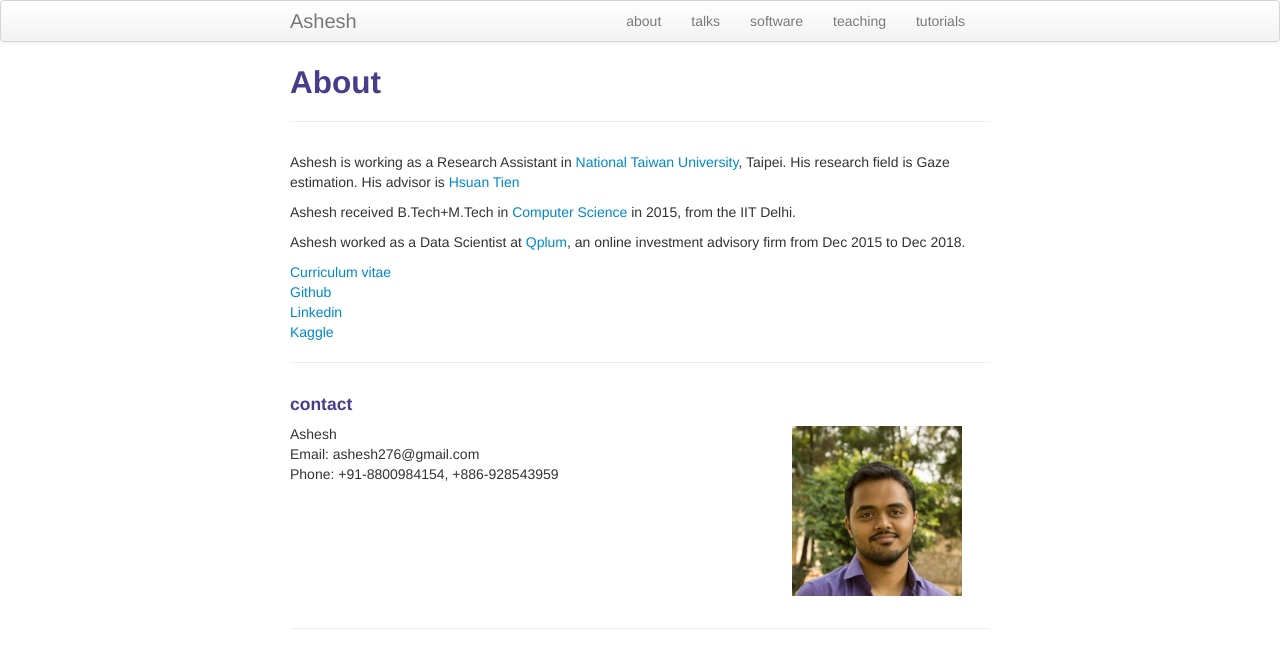
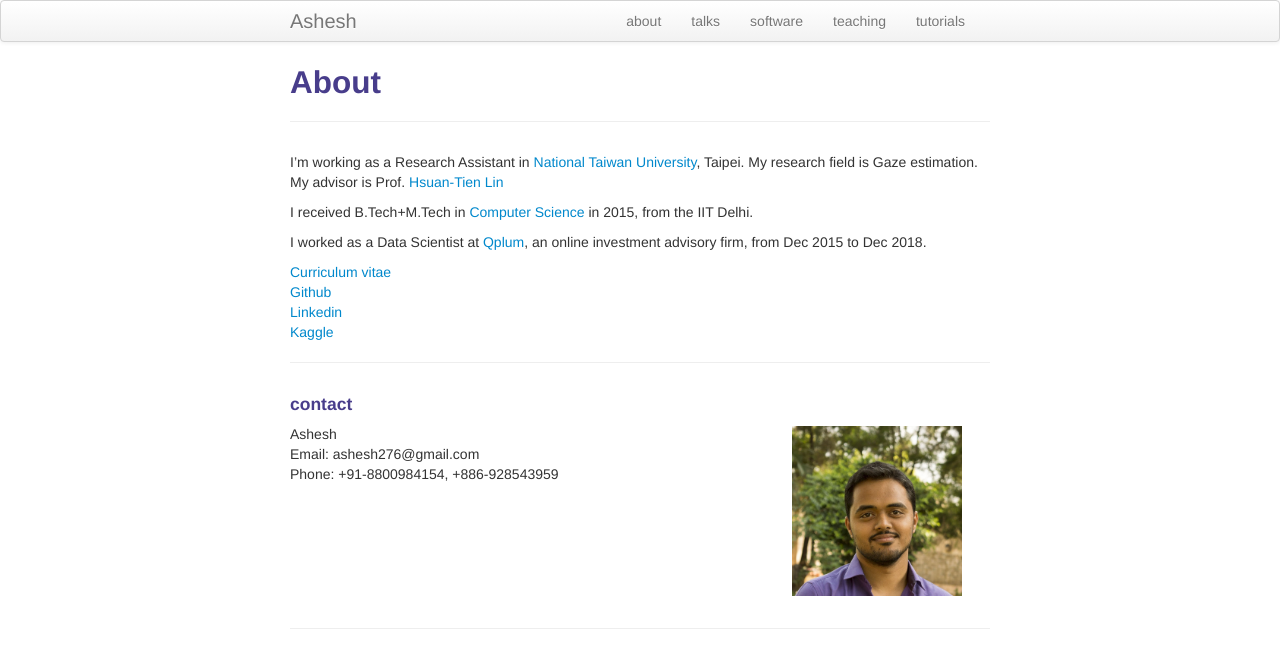
Before and after one commit to ashesh-0/ashesh.github.io, a Jekyll site: the page built from pages/about.md, in a window 1280 px wide. Shown: the top 668 px of the page. Built offline with Jekyll 4.4.1, drawn with Linux system fonts in a browser that asks for light colours.

Commit message:
updated about

```diff
--- a/pages/about.md
+++ b/pages/about.md
@@ -4,12 +4,12 @@ title: About
 description: Ashesh is working as a Research Assistant in National Taiwan University, Taipei. His research field is Gaze estimation.
 ---
 
-Ashesh is working as a Research Assistant in [National Taiwan University](https://www.ntu.edu.tw/english/), Taipei. His research field is Gaze estimation. His advisor is [Hsuan Tien](https://www.csie.ntu.edu.tw/~htlin/)
+I'm working as a Research Assistant in [National Taiwan University](https://www.ntu.edu.tw/english/), Taipei. My research field is Gaze estimation. My advisor is Prof. [Hsuan-Tien Lin](https://www.csie.ntu.edu.tw/~htlin/)
 
-Ashesh received B.Tech+M.Tech in [Computer Science](https://www.cse.iitd.ernet.in/)
+I received B.Tech+M.Tech in [Computer Science](https://www.cse.iitd.ernet.in/)
 in 2015, from the IIT Delhi.
 
-Ashesh worked as a Data Scientist at [Qplum](https://www.qplum.co/),  an online investment advisory firm from Dec 2015
+I worked as a Data Scientist at [Qplum](https://www.qplum.co/),  an online investment advisory firm, from Dec 2015
 to Dec 2018.
 
 
```
